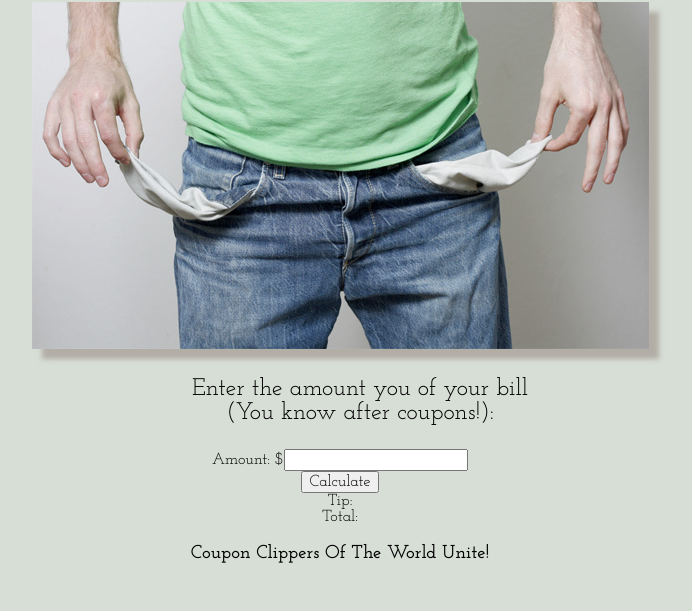
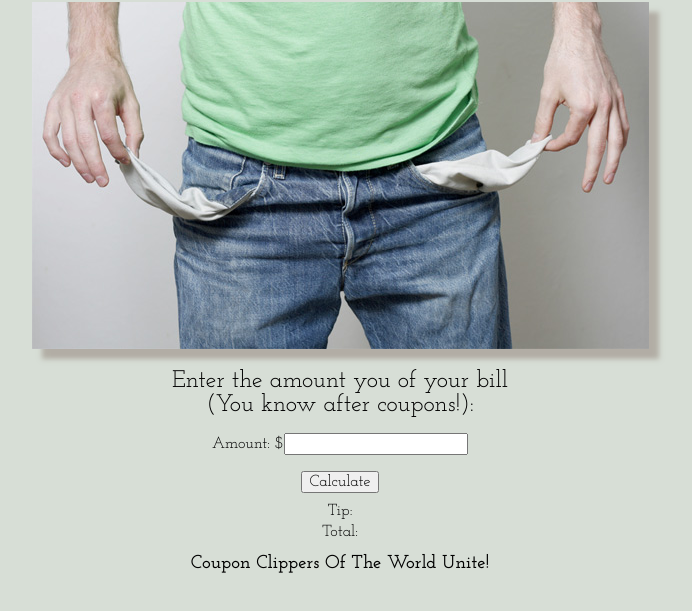
Before and after one commit to coloradojay/js_lab, a plain HTML site: page index.html in a window 1280 px wide. Shown: the part 73-684 px from the top of the page, without its empty margins (300-992 px from the left). Drawn offline with Linux system fonts and the light colour scheme.

Commit message:
Removed p tags and added/removed some extra styling

```diff
--- a/css/main.css
+++ b/css/main.css
@@ -11,10 +11,14 @@ section > h1 {
 	font-weight: bold;
 }
 
-main > ul {
+ul {
 	text-align: center;
+	list-style: none;
+	padding: 0;
+}
+
+li {
 	font-size: 24px;
-	list-style: none;
 }
 
 section > img {
@@ -26,3 +30,6 @@ section > img {
 form {
 	text-align: center;
 }
+form > p {
+	line-height: 5px;
+}
--- a/index.html
+++ b/index.html
@@ -19,14 +19,11 @@
 			</ul>
 		</main>
 		<form action="javascript:void(calc())">
-        Amount: $<input id="bill" type="text">
-        <br />
-        <button id="submit">Calculate</button>
-        <br />
-        Tip: <span id="tip"></span>
-        <br />
-        Total: <span id="total"></span>
-        <h3 id="gohome">Coupon Clippers Of The World Unite!</h3>
+		    <p>Amount: $<input id="bill" type="text"></p>
+		    <button id="submit">Calculate</button>
+		   	<p>Tip: <span id="tip"></span></p>
+		    <p>Total: <span id="total"></span></p>
+		    <h3 id="gohome">Coupon Clippers Of The World Unite!</h3>
     	</form>
 
 	</section>
```
